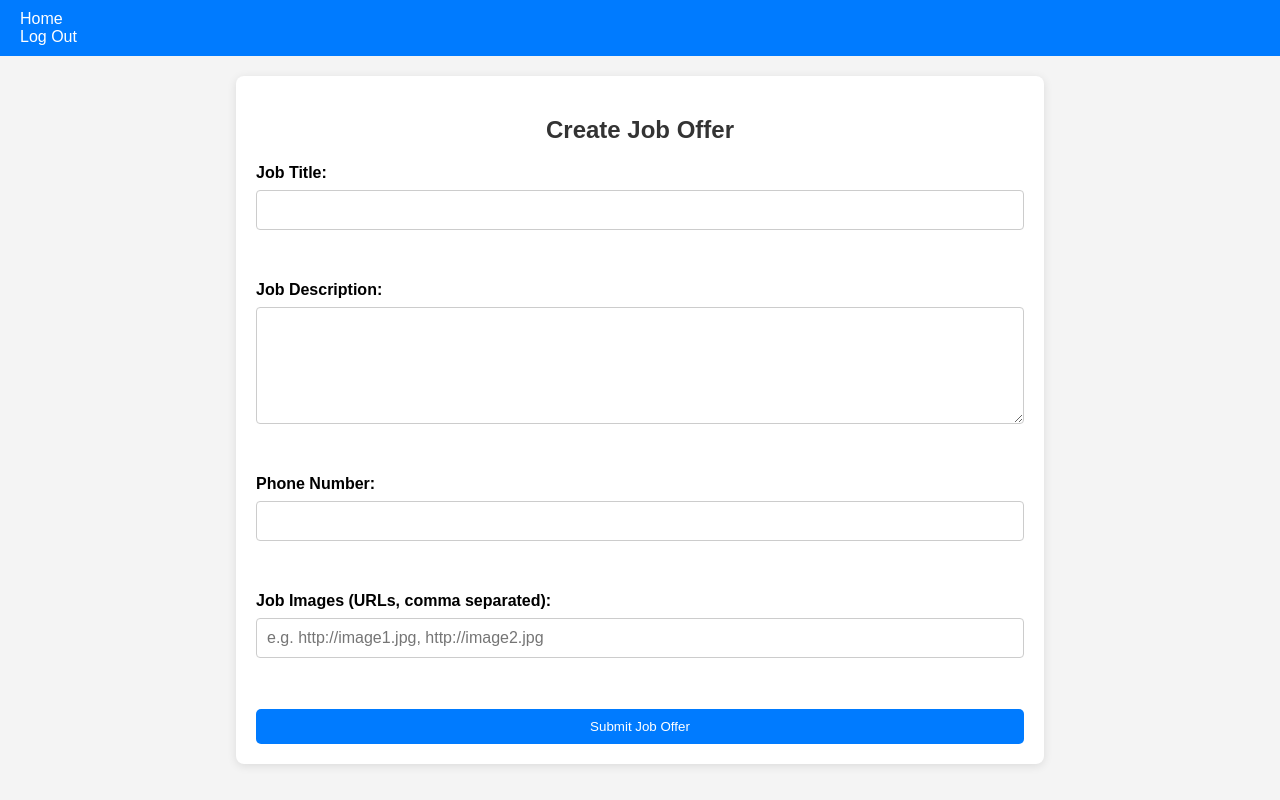
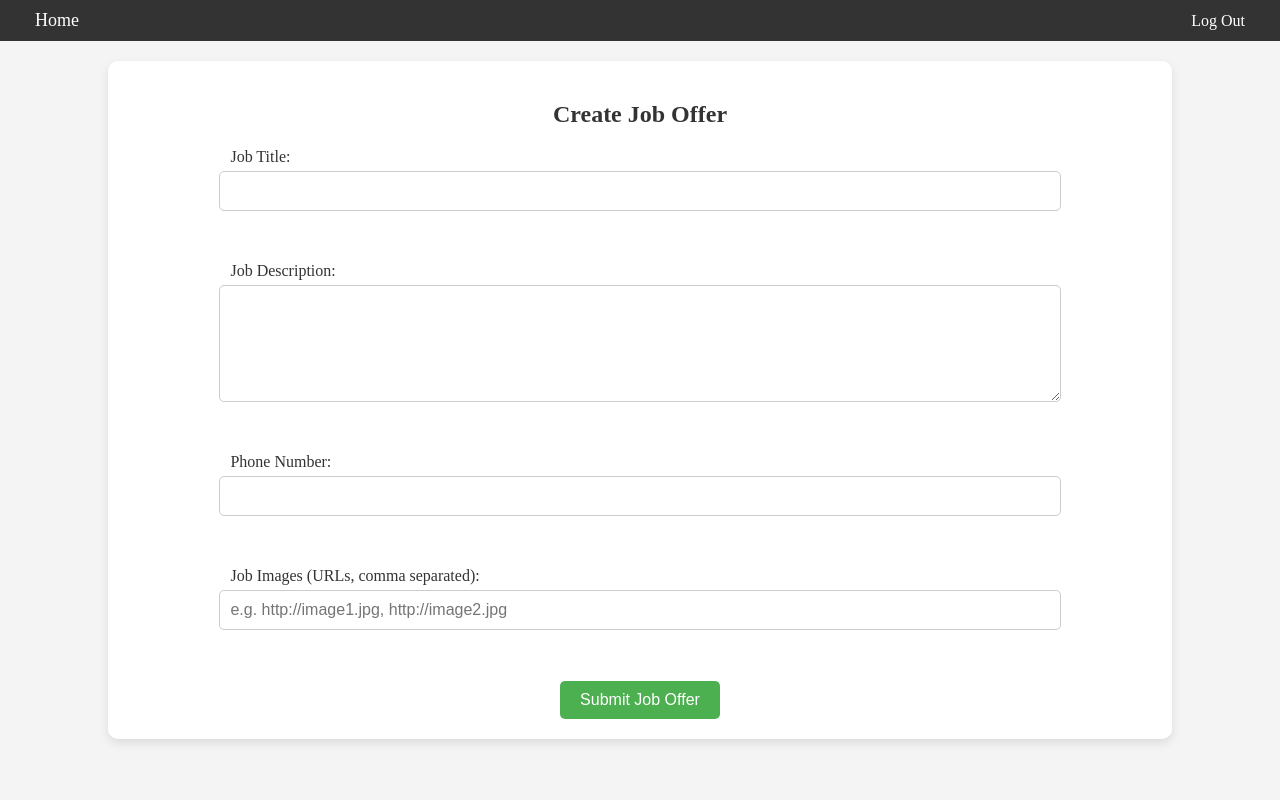
Before and after one commit to KristiyanP-03/Technical_University_Varna_2024, a PHP site: page /create_job_offer.php in a window 1280 px wide. Run offline with PHP 8.4, Linux system fonts and the light colour scheme; the visitor is signed in with stand-in values (Sample User, id 1); data that the repository does not hold is empty.

Commit message:
updating css

```diff
--- a/Third Year 2024-2025/WEB Project/client/profile.php
+++ b/Third Year 2024-2025/WEB Project/client/profile.php
@@ -43,8 +43,8 @@ $conn->close();
 
     <div class="profile-content">
         <h2>Welcome, <?php echo htmlspecialchars($user['username']); ?>!</h2>
-        <p><strong>Email:</strong> <?php echo htmlspecialchars($user['email']); ?></p>
-        <p><strong>Bio:</strong> <?php echo htmlspecialchars($user['bio'] ?? 'No bio provided.'); ?></p>
+        <p><b>Email:</b> <?php echo htmlspecialchars($user['email']); ?></p>
+        <p><b>Bio:</b> <?php echo htmlspecialchars($user['bio'] ?? 'No bio provided.'); ?></p>
 
         <?php if (!empty($user['img_url'])): ?>
             <img src="<?php echo htmlspecialchars($user['img_url']); ?>" alt="Profile Picture" class="profile-img">
--- a/Third Year 2024-2025/WEB Project/client/static/css/create_job_offer.css
+++ b/Third Year 2024-2025/WEB Project/client/static/css/create_job_offer.css
@@ -1,75 +1,92 @@
 body {
-    font-family: Arial, sans-serif;
     margin: 0;
-    padding: 0;
     background-color: #f4f4f4;
+    color: #333;
 }
 
 .navbar {
-    background-color: #007BFF;
+    display: flex;
+    justify-content: space-between;
+    align-items: center;
+    background-color: #333;
+    padding: 10px 20px;
     color: white;
-    padding: 10px 20px;
 }
 
 .navbar a {
     color: white;
     text-decoration: none;
-    margin-right: 20px;
+    padding: 8px 15px;
+    border-radius: 5px;
 }
 
 .navbar a:hover {
-    text-decoration: underline;
+    background-color: #575757;
 }
 
-.main-content {
-    width: 60%;
-    margin: 20px auto;
-    padding: 20px;
-    background-color: #ffffff;
-    border-radius: 8px;
-    box-shadow: 0 2px 10px rgba(0, 0, 0, 0.1);
+.nav-left {
+    font-size: 18px;
 }
 
-.main-content h2 {
-    text-align: center;
-    color: #333;
+.nav-right a {
+    margin-left: 10px;
 }
 
+/* Main content container */
+.main-content {
+    text-align: center;
+    padding: 20px;
+    margin: 20px auto;
+    width: 80%;
+    background-color: white;
+    border-radius: 10px;
+    box-shadow: 0 4px 10px rgba(0, 0, 0, 0.1);
+}
+
+/* Heading */
+.main-content h2 {
+    color: #333;
+    margin-bottom: 20px;
+}
+
+/* Form styling */
 form {
     display: flex;
     flex-direction: column;
+    align-items: center;
 }
 
 form label {
-    margin-bottom: 8px;
-    font-weight: bold;
+    font-size: 16px;
+    margin-bottom: 5px;
+    text-align: left;
+    width: 80%;
 }
 
-form input[type="text"],
+form input,
 form textarea {
+    width: 80%;
     padding: 10px;
+    margin-bottom: 15px;
     border: 1px solid #ccc;
-    border-radius: 4px;
+    border-radius: 5px;
     font-size: 16px;
-    width: 100%; /* Full width for form inputs */
-    margin-bottom: 15px;
-    box-sizing: border-box;
 }
 
 form textarea {
-    resize: vertical; /* Allows vertical resizing of textarea */
+    resize: vertical;
 }
 
 form button {
-    padding: 10px;
-    background-color: #007BFF;
+    background-color: #4CAF50;
     color: white;
     border: none;
+    padding: 10px 20px;
+    font-size: 16px;
     border-radius: 5px;
     cursor: pointer;
-    width: 100%; /* Full width for button */
 }
 
 form button:hover {
-    background-color: #0056b3;
+    background-color: #45a049;
 }
```
Also changed, not shown: Third Year 2024-2025/WEB Project/client/delete_profile.php (+4 -4 lines), Third Year 2024-2025/WEB Project/client/static/css/home.css (+58 -16 lines).
